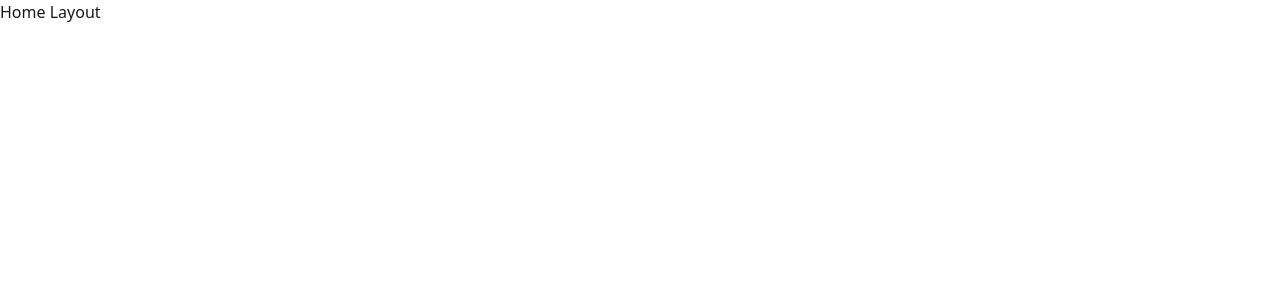
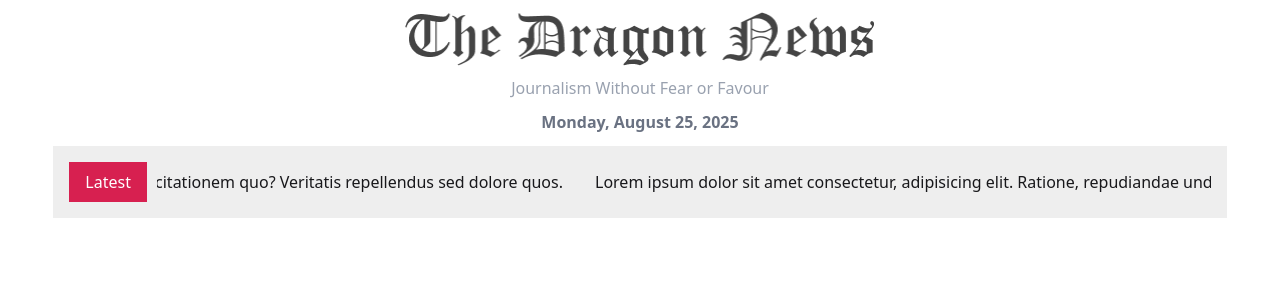
Before and after one commit to Khaiyum-Ahmed/Dragon-news-project, a React (Vite) app: page / in a window 1280 px wide. Shown: the top 300 px of the page. Built offline with nearby package versions, Linux system fonts and the light colour scheme.

Commit message:
added header section and implement react fast marquee and moment js on header

```diff
--- a/package.json
+++ b/package.json
@@ -13,8 +13,10 @@
     "@tailwindcss/vite": "^4.1.12",
     "localforage": "^1.10.0",
     "match-sorter": "^8.1.0",
+    "moment": "^2.30.1",
     "react": "^19.1.1",
     "react-dom": "^19.1.1",
+    "react-fast-marquee": "^1.6.5",
     "react-router-dom": "^7.8.2",
     "sort-by": "^1.2.0",
     "tailwindcss": "^4.1.12"
--- /dev/null
+++ b/src/Components/Header.jsx
@@ -0,0 +1,15 @@
+import moment from 'moment';
+import logo from '../assets/logo.png'
+const Header = () => {
+    return (
+       <div className='flex flex-col justify-center items-center gap-2.5 py-3'>
+         <div className='logo'>
+            <img className='w-[470px]' src={logo} alt={logo} />
+        </div>
+        <h2 className='text-gray-400'>Journalism Without Fear or Favour</h2>
+        <p className='text-gray-500 font-semibold'>{moment().format("dddd, MMMM DD, YYYY")}</p>
+       </div>
+    );
+};
+
+export default Header;
--- /dev/null
+++ b/src/Components/LatestNews.jsx
@@ -0,0 +1,15 @@
+import Marquee from "react-fast-marquee";
+import { Link } from "react-router-dom";
+
+const LatestNews = () => {
+    return (
+        <div className="flex gap-2.5 items-center p-4 bg-base-300">
+           <p className="bg-[#D72050] text-base-100 px-4 py-2">Latest</p>
+           <Marquee pauseOnHover={true} speed={200} className="space-x-8">
+            <Link to="/news">Lorem ipsum dolor sit amet consectetur, adipisicing elit. Ratione, repudiandae unde. Deleniti perspiciatis reiciendis at expedita labore. Eaque, exercitationem quo? Veritatis repellendus sed dolore quos.</Link>
+           </Marquee>
+        </div>
+    );
+};
+
+export default LatestNews;
--- /dev/null
+++ b/src/Layouts/HomeLayouts.jsx
@@ -0,0 +1,19 @@
+import Header from "../Components/Header";
+import LatestNews from "../Components/LatestNews";
+
+const HomeLayouts = () => {
+    return (
+        <div>
+            <header>
+                <Header></Header>
+                <section className="w-11/12 mx-auto">
+                    <LatestNews></LatestNews>
+                </section>
+            </header>
+            <nav></nav>
+            <main></main>
+        </div>
+    );
+};
+
+export default HomeLayouts;
--- a/src/main.jsx
+++ b/src/main.jsx
@@ -7,11 +7,12 @@ import {
   createBrowserRouter,
   RouterProvider,
 } from "react-router-dom";
+import HomeLayouts from './Layouts/HomeLayouts';
 
 const router = createBrowserRouter([
   {
     path: "/",
-    element: <h1>Home Layout</h1>,
+    element: <HomeLayouts></HomeLayouts>,
   },
   {
     path:"/news",
```
Also changed, not shown: 1 other file (tests, documents, lock files or other folders).
